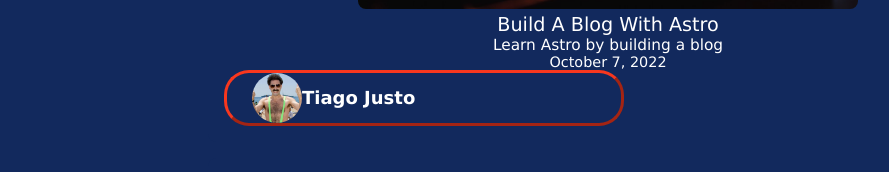
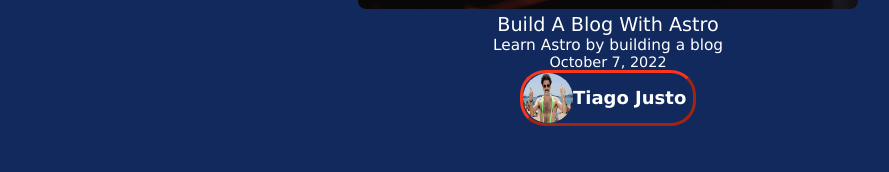
Before and after one commit to TJus7o/NextJS---Blog, a Next.js app: page / in a window 1280 px wide. Shown: the part 709-881 px from the top of the page, without its empty margins (32-921 px from the left). Built offline with nearby package versions, Linux system fonts and the light colour scheme.

Commit message:
css dos chips corrigido

```diff
--- a/components/button.js
+++ b/components/button.js
@@ -1,6 +1,8 @@
+import styles from '../styles/button.module.scss'
+
 const Button = ({ text }) => {
   return (
-    <button className="button" onClick={(event) => (event.target.innerText += '🔥')}>
+    <button className={styles.button} onClick={(event) => (event.target.innerText += '🔥')}>
       {text}
     </button>
   )
--- a/pages/index.js
+++ b/pages/index.js
@@ -51,16 +51,18 @@ const Home = ({ posts }) => {
                 <h2 className={styles.title}>{post.frontmatter.title}</h2>
                 <p className={styles.description}>{post.frontmatter.description}</p>
                 <p className={styles.date}>{post.frontmatter.date}</p>
-                <Link href='/'>
+                <div className={styles.chipDiv}>
+                <Link href='/' >
                 <a className={styles.chip}>{post.frontmatter.author}
                 <Image className={styles.miniImg}
                 src={post.frontmatter.authorImage}
                 alt="thumbnail"
                 width={50}
                 height={50}
-                objectFit="cover" />
+                objectFit="responsive" />
                 </a>
                 </Link>
+                </div>
               </div>
             </a>
           </Link>
--- a/styles/Home.module.scss
+++ b/styles/Home.module.scss
@@ -52,16 +52,22 @@
       color: #fff;
     }
 
+
+    .chipDiv {
+      display: flex;
+      justify-content: center;
+
       .chip {
         display: flex;
-      padding: 0 25px;
+
         line-height: 50px;
         border-radius: 25px;
         background-color: $primary-blue;
-      width: 25rem;
+        width: 11rem;
         color: #fff;
         flex-direction: row-reverse;
         justify-content: flex-end;
+
         font-size: large;
         font-weight: bold;
         border-style: outset;
@@ -72,11 +78,11 @@
           border-style: inset;
           transition: background-color 0.3s;
       }
+    }
+      .miniImg {
+        justify-content: space-around;
+        border-radius: 50%;
 
-      .miniImg {
-        position: absolute;
-        border-radius: 50%;
-        padding-left: 0;
       }
     }
 
```
Also changed, not shown: styles/author-item.module.scss (deleted, +0 -12 lines), styles/button.module.scss (added, +12 -0 lines). Lines whose indentation alone changed are shown as unchanged.
